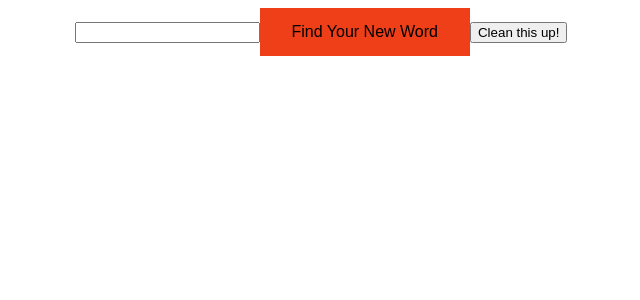
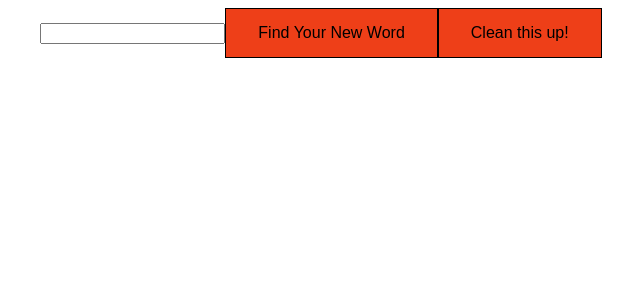
Before and after one commit to MJPazinets/myfinalproject, a React (Create React App) app: page / in a window 1280 px wide. Shown: the top 300 px of the page, without its empty margins (319-959 px from the left). Built offline with nearby package versions, Linux system fonts and the light colour scheme.

Commit message:
Styling again

```diff
--- a/src/App.css
+++ b/src/App.css
@@ -39,7 +39,7 @@
 
 .submit {
   background-color: #ee3f18; /* Green */
-  border: black;
+  border: 1px solid black;
   color: black;
   padding: 15px 32px;
   text-align: center;
@@ -51,6 +51,20 @@
   background-color: rgb(169, 20, 20);
 }
 
+.clear {
+  background-color: #ee3f18; /* Green */
+  border: 1px solid black;
+  color: black;
+  padding: 15px 32px;
+  text-align: center;
+  text-decoration: none;
+  display: inline-block;
+  font-size: 16px;
+}
+.clear:hover {
+  background-color: rgb(169, 20, 20);
+}
+
 ul {
   list-style-type: none;
 }
```
